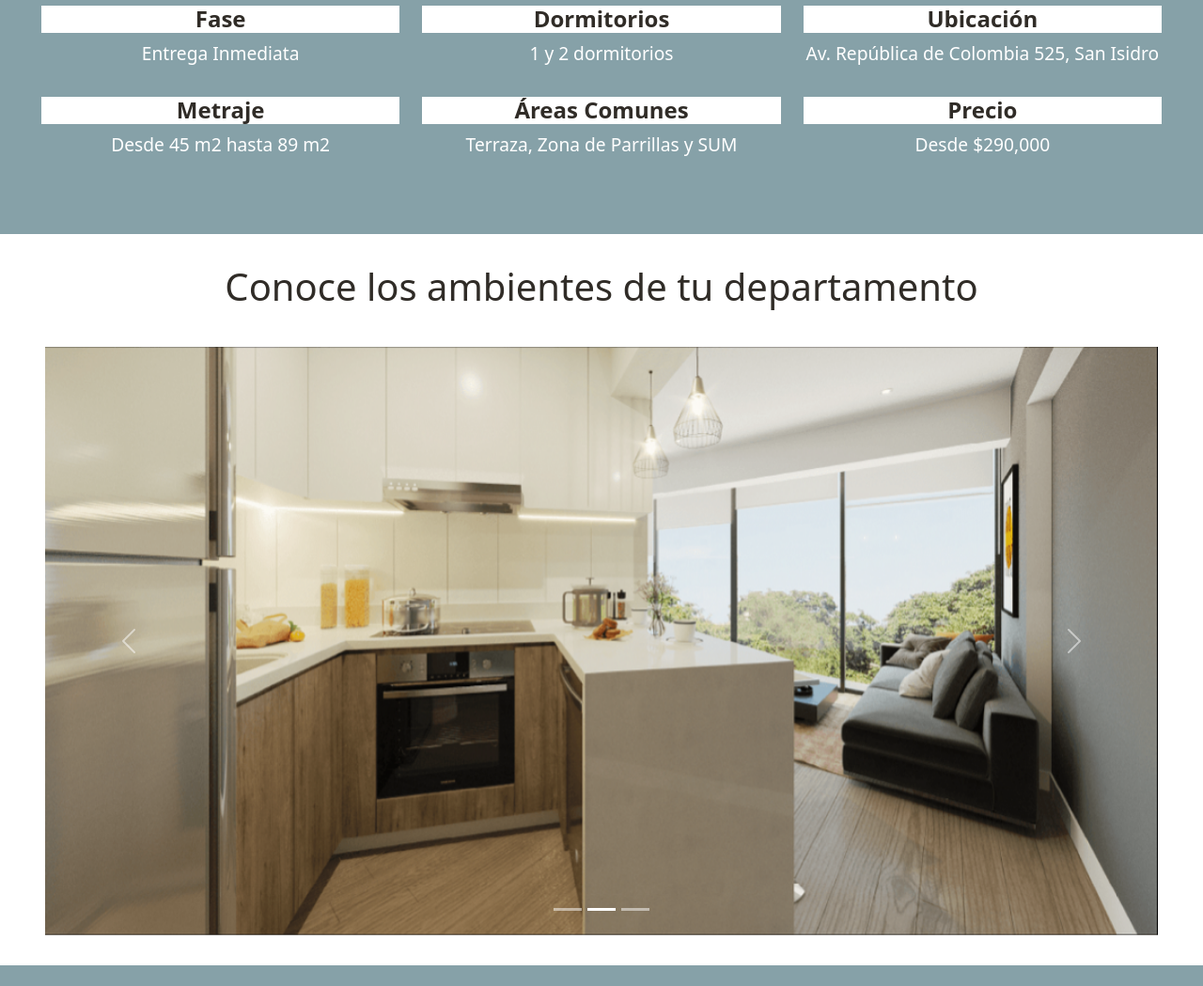
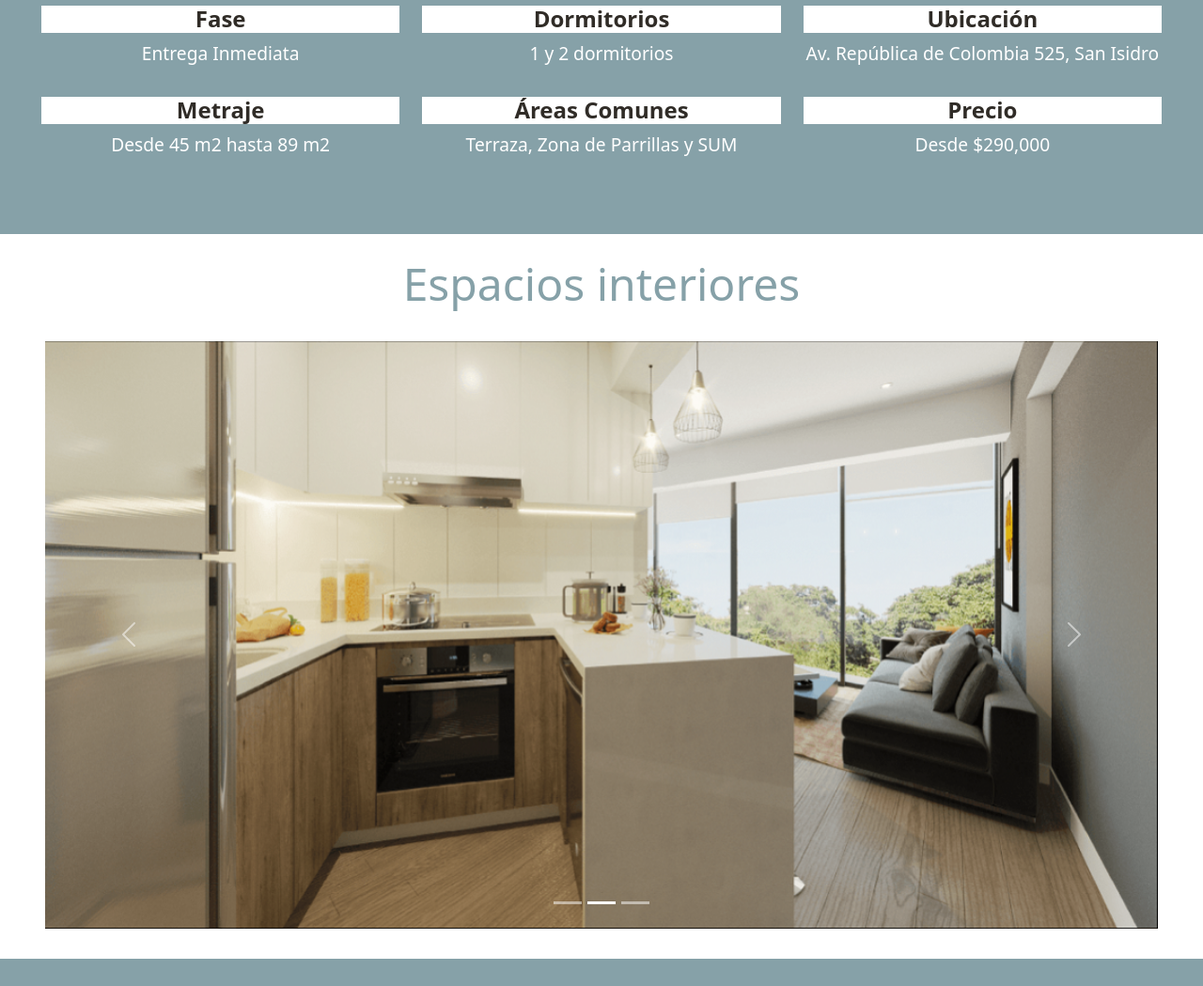
Before and after one commit to itskatherineval/Katherine_Valderrama_Final_Project_Desarrollo_Web, a website: page be525.html in a window 1280 px wide. Shown: the part 785-1834 px from the top of the page at 94% size. Drawn offline with nearby package versions, Linux system fonts and the light colour scheme.

Commit message:
subida proyectos

```diff
--- a/be525.html
+++ b/be525.html
@@ -140,7 +140,7 @@
 
 <!--AQUÍ TERMINA CARACTERISTICAS-->
 
-<h2>Conoce los ambientes de tu departamento</h2>
+<h2>Espacios interiores</h2>
 
 <!--AQUÍ EMPIEZA EL SLIDER-->
 
--- a/scss/proyectos.scss
+++ b/scss/proyectos.scss
@@ -81,6 +81,8 @@ main section section div div article section form button.btn-shop{
 	}
 
     main h2{
+    	font-size: 2.3rem;
+    	color: #86A1A8;
     	text-align: center;
     	padding-top:0.5em;
     	padding-bottom:0.5em;
@@ -107,17 +109,11 @@ main section section div div article section form button.btn-shop{
 		}
 	}
 
-	body main h2{
-		@include texto($grafito, 2rem, center);
-		padding-top:2rem;
-		padding-bottom: 2rem;
-	}
-
 }
 
 @media only screen and (min-width: 1200px){
 	body main h2{
-		@include texto($grafito, 2.5rem, center);
+		@include texto($celeste, 3rem, center);
 	}
 
 }
```
Also changed, not shown: way3980.html (+1 -1 lines), you5020.html (+1 -1 lines), css/proyectos.css.
